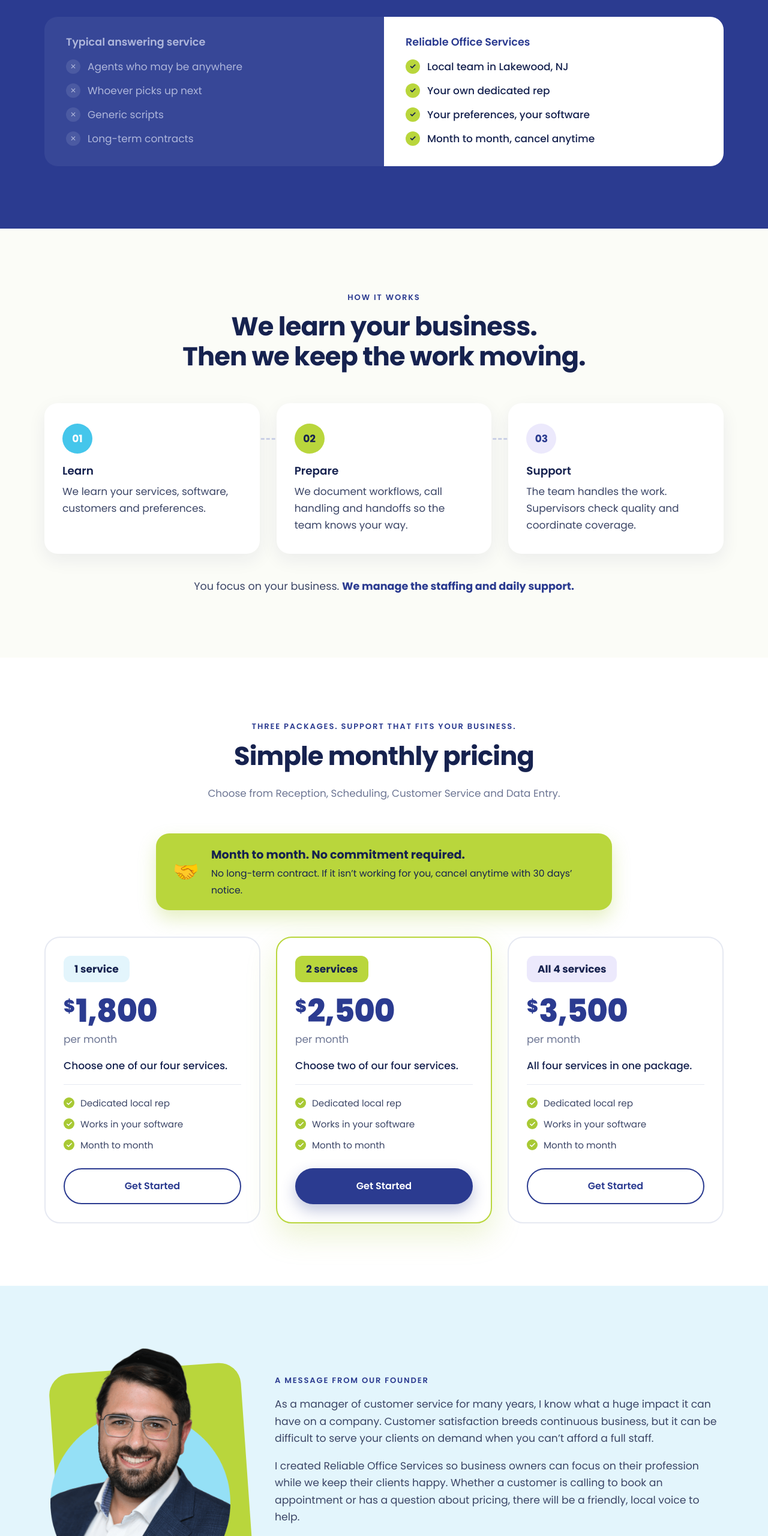
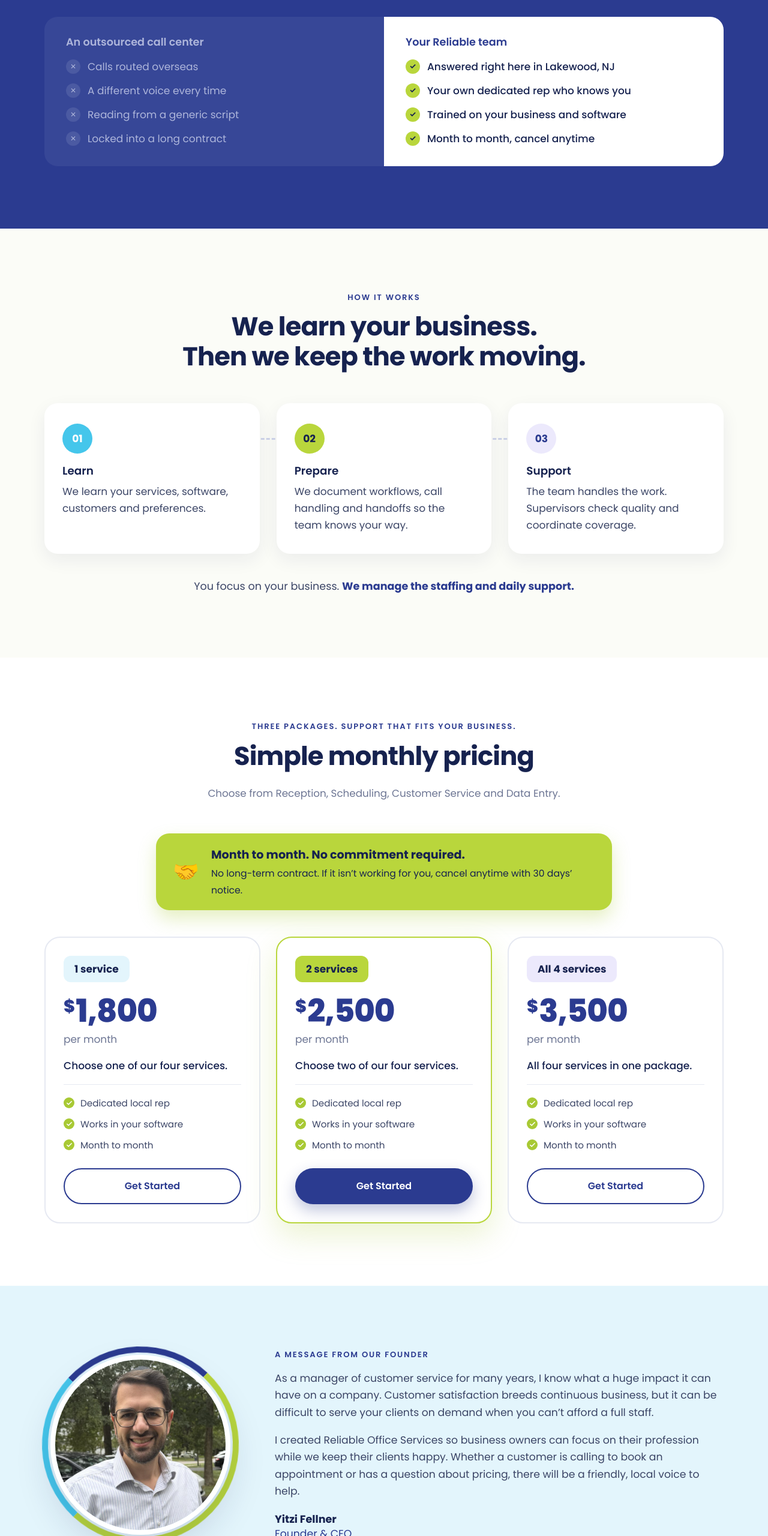
Before and after one commit to yfellner1/Reliable-OS-Site-, a plain HTML site: page index.html in a window 1280 px wide. Shown: the part 3134-5694 px from the top of the page at 60% size. Drawn offline with Linux system fonts and the light colour scheme.

Commit message:
Update founder photo, contact email and comparison wording
- New founder photo in an animated brand-color ring
- Show info@reliableos.com as the contact email (phone stays 732.226.8111)
- Rewrite the call-center comparison copy

Co-Authored-By: Claude Opus 5.5 <noreply@anthropic.com>
Claude-Session: https://claude.ai/code/session_01FYJzmeUvJXERzmEtyd1SaB

```diff
--- a/css/styles.css
+++ b/css/styles.css
@@ -310,9 +310,10 @@ section { padding: 104px 0; position: relative; }
 .about { background: var(--t-cyan); }
 .about-grid { display: grid; grid-template-columns: 320px 1fr; gap: 64px; align-items: center; }
 .about-photo { position: relative; }
-.about-photo::before { content: ""; position: absolute; inset: 8% -6% -4% 6%; border-radius: 36px; background: var(--lime-bright); transform: rotate(-4deg); }
-.about-photo img { position: relative; max-width: 300px; margin: 0 auto; transition: transform .4s var(--bounce); }
-.about-photo:hover img { transform: rotate(2deg) scale(1.03); }
+.about-photo { max-width: 300px; margin: 0 auto; }
+.about-photo::before { content: ""; position: absolute; inset: -14px; border-radius: 50%; border: 10px solid var(--lime-bright); border-right-color: var(--cyan); border-bottom-color: var(--navy); animation: spin 14s linear infinite; }
+.about-photo img { position: relative; width: 100%; aspect-ratio: 1; object-fit: cover; border-radius: 50%; border: 8px solid #fff; box-shadow: var(--shadow-lg); transition: transform .4s var(--bounce); }
+.about-photo:hover img { transform: scale(1.04) rotate(-2deg); }
 .ceo-quote { margin: 0; font-size: 1.08rem; }
 .ceo-quote footer, .testimonial footer { margin-top: 20px; display: flex; flex-direction: column; line-height: 1.4; }
 .ceo-quote footer strong { color: var(--ink); font-size: 1.1rem; }
--- a/index.html
+++ b/index.html
@@ -28,7 +28,7 @@
     "name": "Reliable Office Services",
     "url": "https://reliableos.com/",
     "telephone": "+1-732-226-8111",
-    "email": "Yitzi@reliableos.com",
+    "email": "info@reliableos.com",
     "logo": "https://reliableos.com/images/logo.png",
     "image": "https://reliableos.com/images/mascots/group.png",
     "address": { "@type": "PostalAddress", "addressLocality": "Lakewood", "addressRegion": "NJ", "addressCountry": "US" },
@@ -240,20 +240,20 @@
 
         <div class="compare reveal">
           <div class="compare-col them">
-            <h3>Typical answering service</h3>
+            <h3>An outsourced call center</h3>
             <ul>
-              <li>Agents who may be anywhere</li>
-              <li>Whoever picks up next</li>
-              <li>Generic scripts</li>
-              <li>Long-term contracts</li>
+              <li>Calls routed overseas</li>
+              <li>A different voice every time</li>
+              <li>Reading from a generic script</li>
+              <li>Locked into a long contract</li>
             </ul>
           </div>
           <div class="compare-col us">
-            <h3>Reliable Office Services</h3>
+            <h3>Your Reliable team</h3>
             <ul>
-              <li>Local team in Lakewood, NJ</li>
-              <li>Your own dedicated rep</li>
-              <li>Your preferences, your software</li>
+              <li>Answered right here in Lakewood, NJ</li>
+              <li>Your own dedicated rep who knows you</li>
+              <li>Trained on your business and software</li>
               <li>Month to month, cancel anytime</li>
             </ul>
           </div>
@@ -339,7 +339,7 @@
     <section class="about" id="about">
       <div class="container about-grid">
         <div class="about-photo reveal">
-          <img src="images/Headshot.png" alt="Yitzi Fellner, Founder and CEO" width="357" height="485" loading="lazy">
+          <img src="images/yitzi.jpg" alt="Yitzi Fellner, Founder and CEO of Reliable Office Services" width="640" height="640" loading="lazy">
         </div>
         <div class="reveal">
           <p class="eyebrow">A message from our founder</p>
@@ -418,9 +418,9 @@
               <span class="c-ico"><svg aria-hidden="true" viewBox="0 0 24 24"><path d="M6.6 10.8a15.1 15.1 0 0 0 6.6 6.6l2.2-2.2a1 1 0 0 1 1-.25 11.4 11.4 0 0 0 3.6.57 1 1 0 0 1 1 1V20a1 1 0 0 1-1 1A17 17 0 0 1 3 4a1 1 0 0 1 1-1h3.5a1 1 0 0 1 1 1c0 1.25.2 2.45.57 3.57a1 1 0 0 1-.25 1z"/></svg></span>
               732.226.8111
             </a>
-            <a href="mailto:Yitzi@reliableos.com" class="c-line">
+            <a href="mailto:info@reliableos.com" class="c-line">
               <span class="c-ico"><svg aria-hidden="true" viewBox="0 0 24 24"><path d="M3 5h18v14H3z" fill="none" stroke="currentColor" stroke-width="2"/><path d="M3 6l9 7 9-7" fill="none" stroke="currentColor" stroke-width="2"/></svg></span>
-              Yitzi@reliableos.com
+              info@reliableos.com
             </a>
           </div>
           <img src="images/mascots/group.png" alt="" class="contact-mascots" width="1000" height="719" loading="lazy">
@@ -472,7 +472,7 @@
       </nav>
       <div class="footer-contact">
         <a href="tel:7322268111">732.226.8111</a>
-        <a href="mailto:Yitzi@reliableos.com">Yitzi@reliableos.com</a>
+        <a href="mailto:info@reliableos.com">info@reliableos.com</a>
       </div>
       <p class="copyright">© <span id="year">2026</span> Reliable Office Services. All rights reserved.</p>
     </div>
```
Also changed, not shown: images/Headshot.png (deleted), images/yitzi.jpg (added).
